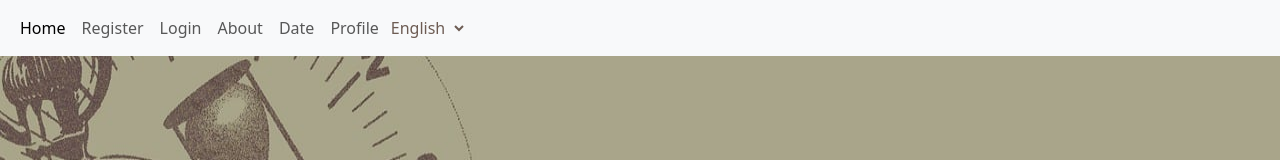
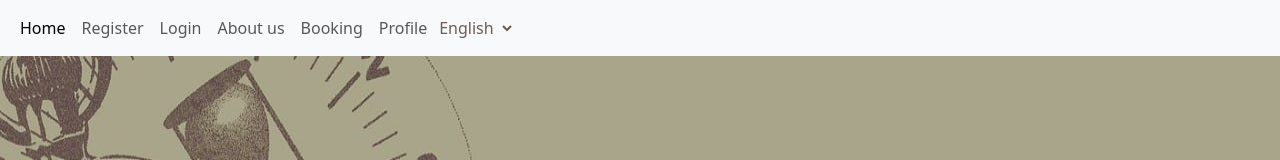
Before and after one commit to msalvatore82/api-front, a React (Vite) app: page / in a window 1280 px wide. Shown: the top 160 px of the page. Built offline with nearby package versions, Linux system fonts and the light colour scheme.

Commit message:
add translations to navBar

```diff
--- a/src/components/Navbar/Navbar.jsx
+++ b/src/components/Navbar/Navbar.jsx
@@ -27,34 +27,34 @@ function Navbar() {
             <ul className="navbar-nav me-auto">
               <li className="nav-item">
                 <a className="nav-link active" href="#">
-                  Home
+                  { t('navBar.home') }
                   <span className="visually-hidden">(current)</span>
                 </a>
               </li>
               {/* agregar o quitar con ternarios */}
               <li className="nav-item">
                 <Link className="nav-link" to="/register">
-                  Register
+                  { t('navBar.register') }
                 </Link>
               </li>
               <li className="nav-item">
                 <Link className="nav-link" to="/login">
-                  Login
+                  { t('navBar.login') }
                 </Link>
               </li>
               <li className="nav-item">
                 <Link className="nav-link" to="/about">
-                  About
+                  { t('navBar.about') }
                 </Link>
               </li>
               <li className="nav-item">
-                <Link className="nav-link" to="/date">
-                  Date
+                <Link className="nav-link" to="/booking">
+                  { t('navBar.booking') }
                 </Link>
               </li>
               <li className="nav-item">
                 <Link className="nav-link" to="/profile">
-                  Profile
+                  { t('navBar.profile') }
                 </Link>
               </li>
               <li>
--- a/src/translations/en-US.js
+++ b/src/translations/en-US.js
@@ -1,4 +1,12 @@
 export const TRANSLATIONS_US = {
+  navBar: {
+    home: 'Home',
+    register: 'Register',
+    login: 'Login',
+    about: 'About us',
+    booking: 'Booking',
+    profile: 'Profile',
+  },
   authPage: {
     register: {
       buttonText: 'Register'
--- a/src/translations/es-ES.js
+++ b/src/translations/es-ES.js
@@ -1,4 +1,12 @@
 export const TRANSLATIONS_ES = {
+  navBar: {
+    home: 'Inicio',
+    register: 'Registro',
+    login: 'Acceder',
+    about: 'Sobre nosotros',
+    booking: 'Cita',
+    profile: 'Perfil',
+  },
   authPage: {
     register: {
       buttonText: 'Registrarse'
```
